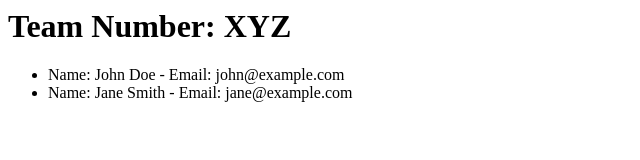
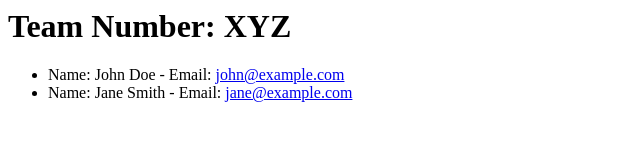
Before and after one commit to bittubharadwaj/hw, a plain HTML site: page index.html in a window 1280 px wide. Shown: the whole page, without its empty margins (0-640 px from the left). Drawn offline with Linux system fonts and the light colour scheme.

Commit message:
Add mailto links to team member emails

```diff
--- a/index.html
+++ b/index.html
@@ -5,8 +5,8 @@
 <body>
     <h1>Team Number: XYZ</h1>
     <ul>
-        <li>Name: John Doe - Email: john@example.com</li>
-        <li>Name: Jane Smith - Email: jane@example.com</li>
+        <li>Name: John Doe - Email: <a href="mailto:john@example.com">john@example.com</a></li>
+        <li>Name: Jane Smith - Email: <a href="mailto:jane@example.com">jane@example.com</a></li>
     </ul>
 </body>
 </html>
```
